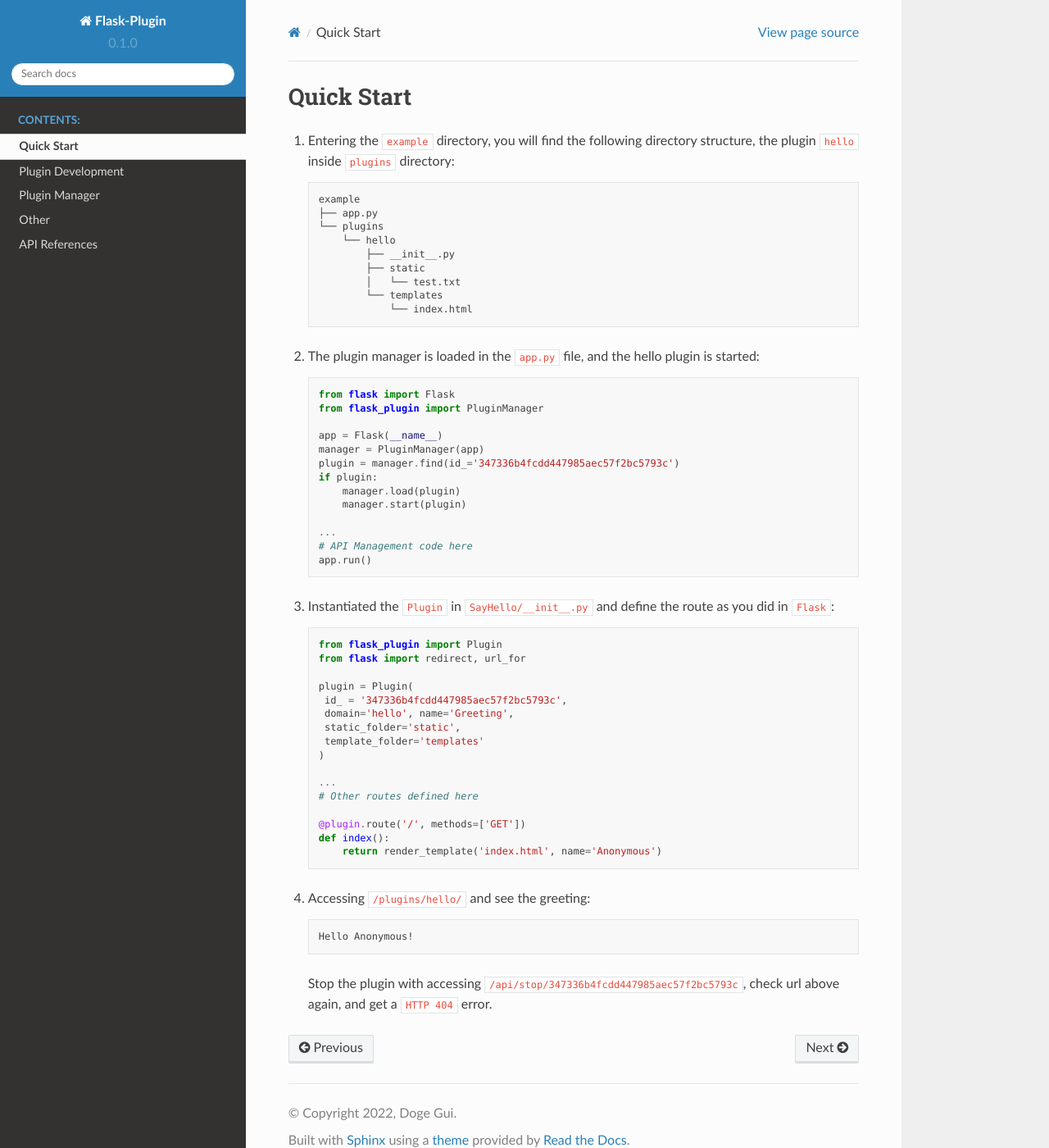
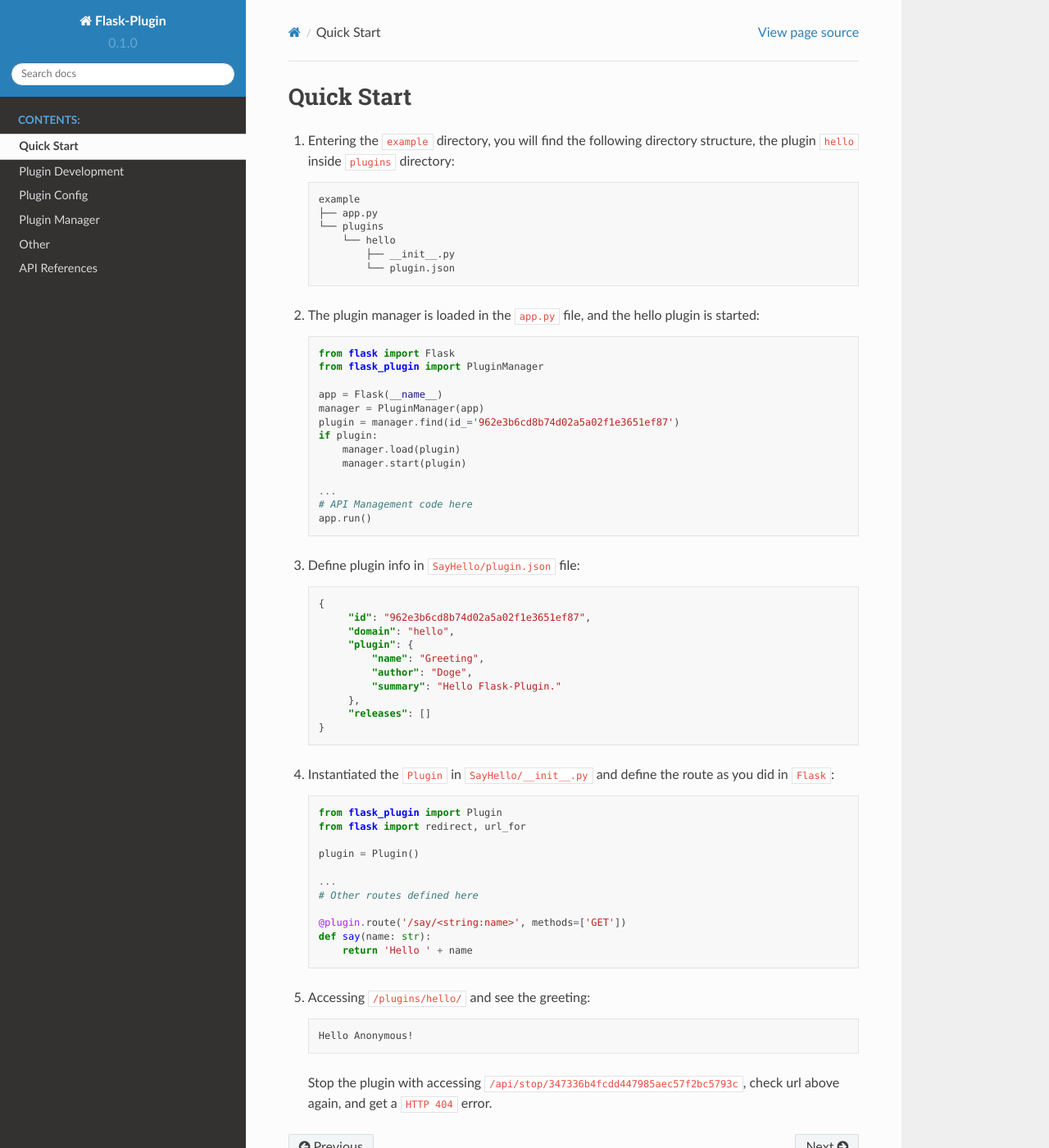
Before and after one commit to flask-plugin/flask-plugin, a Sphinx documentation site: the page built from docs/source/quick-start.md, in a window 1280 px wide and 1400 px high. Shown: the whole window at 82% size. Built offline with Sphinx 7.4.7 and the Read the Docs theme 2.0.0, drawn with Linux system fonts in a browser that asks for light colours.

Commit message:
Update documents

````diff
--- /dev/null
+++ b/docs/source/config.md
@@ -0,0 +1 @@
+# Plugin Config
--- a/docs/source/index.rst
+++ b/docs/source/index.rst
@@ -8,6 +8,7 @@
 
    quick-start
    plugin
+   config
    manager
    other
    api
--- a/docs/source/quick-start.md
+++ b/docs/source/quick-start.md
@@ -8,10 +8,7 @@
    └── plugins
        └── hello
            ├── __init__.py
-           ├── static
-           │   └── test.txt
-           └── templates
-               └── index.html
+           └── plugin.json
    ```
 
 2. The plugin manager is loaded in the `app.py` file, and the hello plugin is started:
@@ -22,7 +19,7 @@
 
    app = Flask(__name__)
    manager = PluginManager(app)
-   plugin = manager.find(id_='347336b4fcdd447985aec57f2bc5793c')
+   plugin = manager.find(id_='962e3b6cd8b74d02a5a02f1e3651ef87')
    if plugin:
        manager.load(plugin)
        manager.start(plugin)
@@ -32,25 +29,35 @@
    app.run()
    ```
 
+3. Define plugin info in `SayHello/plugin.json` file:
+
+   ```json
+   {
+        "id": "962e3b6cd8b74d02a5a02f1e3651ef87",
+        "domain": "hello",
+        "plugin": {
+            "name": "Greeting",
+            "author": "Doge",
+            "summary": "Hello Flask-Plugin."
+        },
+        "releases": []
+   }
+   ```
+
 3. Instantiated the `Plugin` in `SayHello/__init__.py` and define the route as you did in `Flask`:
 
    ```python
    from flask_plugin import Plugin
    from flask import redirect, url_for
 
-   plugin = Plugin(
-    id_ = '347336b4fcdd447985aec57f2bc5793c',
-    domain='hello', name='Greeting',
-    static_folder='static',
-    template_folder='templates'
-   )
+   plugin = Plugin()
 
    ...
    # Other routes defined here
 
-   @plugin.route('/', methods=['GET'])
-   def index():
-       return render_template('index.html', name='Anonymous')
+   @plugin.route('/say/<string:name>', methods=['GET'])
+   def say(name: str):
+       return 'Hello ' + name
    ```
 
 4. Accessing `/plugins/hello/` and see the greeting:
````
Also changed, not shown: README.md (+21 -22 lines), docs/source/other.md (+1 -1 lines), docs/source/plugin.md (+23 -18 lines), readme-zh.md (+22 -23 lines), 1 other file.
